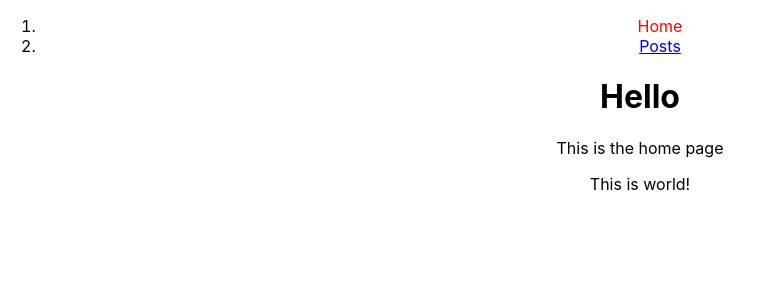
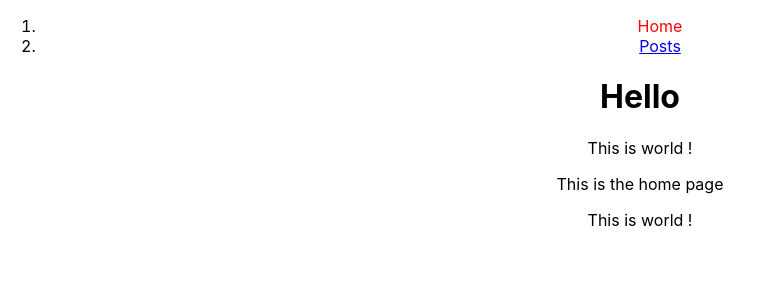
Before and after one commit to SOURAV-ROY/tirw, a React (Create React App) app: page /hello/world in a window 1280 px wide. Shown: the top 300 px of the page, without its empty margins (0-764 px from the left). Built offline with nearby package versions, Linux system fonts and the light colour scheme.

Commit message:
React Router Dom Update DONE 💚

```diff
--- a/src/AppRouterUpdate.js
+++ b/src/AppRouterUpdate.js
@@ -1,6 +1,6 @@
 import React from 'react';
 import './App.css';
-import {Switch, Route, Redirect} from 'react-router-dom';
+import {Routes, Route, Navigate} from 'react-router-dom';
 import Header from "./RouterDom/Router-6/Header";
 import Hello from "./RouterDom/Router-6/Hello";
 import Posts from "./RouterDom/Router-6/Posts";
@@ -11,20 +11,18 @@ function AppUpdate() {
     return (
         <div className="App">
             <Header/>
-            <Switch>
-                <Route path="/" exact>
-                    <Redirect to="/hello"/>
+            <Routes>
+                <Route path="/" element={<Navigate to="/hello"/>}/>
+
+                <Route path="/hello/*" element={<Hello/>}>
+                    <Route path="world" element={<p>This is world !</p>}/>
                 </Route>
-                <Route path="/hello">
-                    <Hello/>
-                </Route>
-                <Route path="/posts" exact>
-                    <Posts/>
-                </Route>
-                <Route path="/posts/:postId">
-                    <Post/>
-                </Route>
-            </Switch>
+
+                <Route path="/posts/*" element={<Posts/>}/>
+
+                <Route path="/posts/:postId" element={<Post/>}/>
+
+            </Routes>
         </div>
     );
 }
--- a/src/RouterDom/Router-6/Header.js
+++ b/src/RouterDom/Router-6/Header.js
@@ -2,17 +2,24 @@ import React from 'react';
 import classes from './Header.module.css';
 import {NavLink} from "react-router-dom";
 
-function Header(props) {
+function Header() {
     return (
         <div>
             <ol>
                 <li>
-                    <NavLink to="/hello" activeClassName={classes.active}>
+                    {/*<NavLink to="/hello" className={(navInfo) => console.log(navInfo)}>*/}
+                    <NavLink to="/hello"
+                             className={(navInfo) => (
+                                 navInfo.isActive ? classes.active : ""
+                             )}>
                         Home
                     </NavLink>
                 </li>
                 <li>
-                    <NavLink to="/posts" activeClassName={classes.active}>
+                    <NavLink to="/posts"
+                             className={(navInfo) => (
+                                 navInfo.isActive ? classes.active : ""
+                             )}>
                         Posts
                     </NavLink>
                 </li>
--- a/src/RouterDom/Router-6/Hello.js
+++ b/src/RouterDom/Router-6/Hello.js
@@ -1,14 +1,17 @@
 import React from 'react';
-import {Route} from "react-router-dom";
+
+import {Outlet} from "react-router-dom";
 
 function Hello() {
     return (
         <div>
             <h1>Hello</h1>
+            <Outlet/>
             <p>This is the home page</p>
-            <Route path="/hello/world">
-                <p>This is world!</p>
-            </Route>
+            <Outlet/>
+            {/*<Routes>*/}
+            {/*    <Route path="world" element={<p>This is world !</p>}/>*/}
+            {/*</Routes>*/}
         </div>
     );
 }
--- a/src/RouterDom/Router-6/Post.js
+++ b/src/RouterDom/Router-6/Post.js
@@ -1,12 +1,24 @@
 import React from 'react';
-import {useParams} from "react-router-dom";
+import {useParams, useNavigate} from "react-router-dom";
 
 function Post() {
     const params = useParams();
+    const navigate = useNavigate();
+
+    function goBack() {
+        // navigate('/posts', {
+        //     replace: true
+        // });
+        navigate(-2);
+        // console.log('test')
+    }
+
     return (
         <div>
             <h1>Post</h1>
             <p>Post id is {params.postId}</p>
+
+            <button onClick={goBack}>Go Back</button>
         </div>
     );
 }
```
